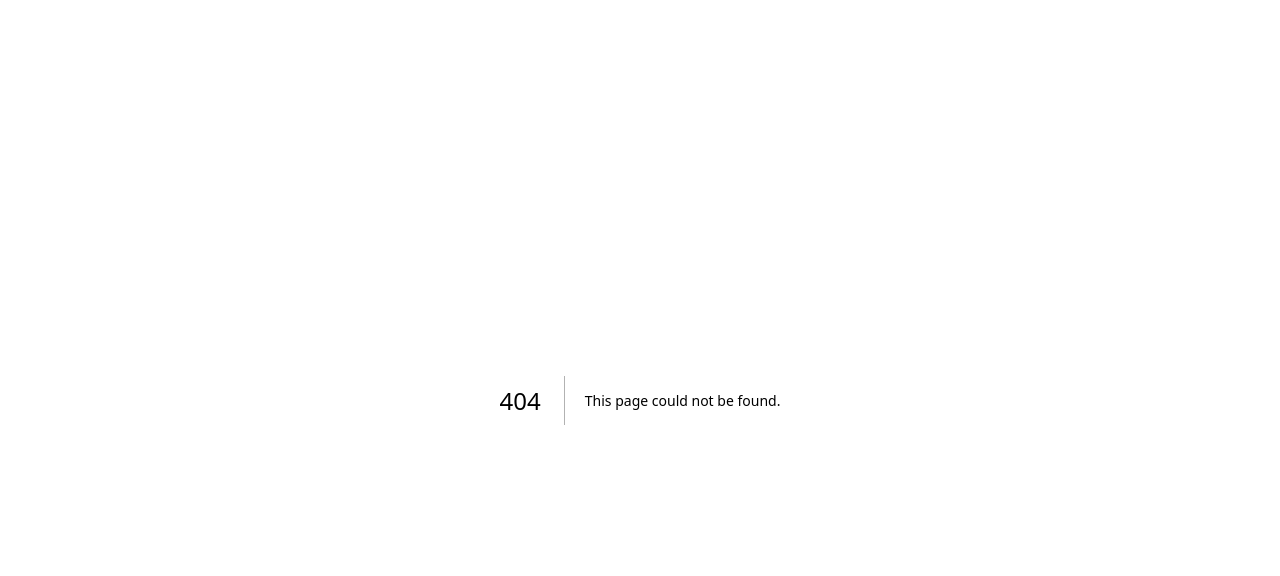
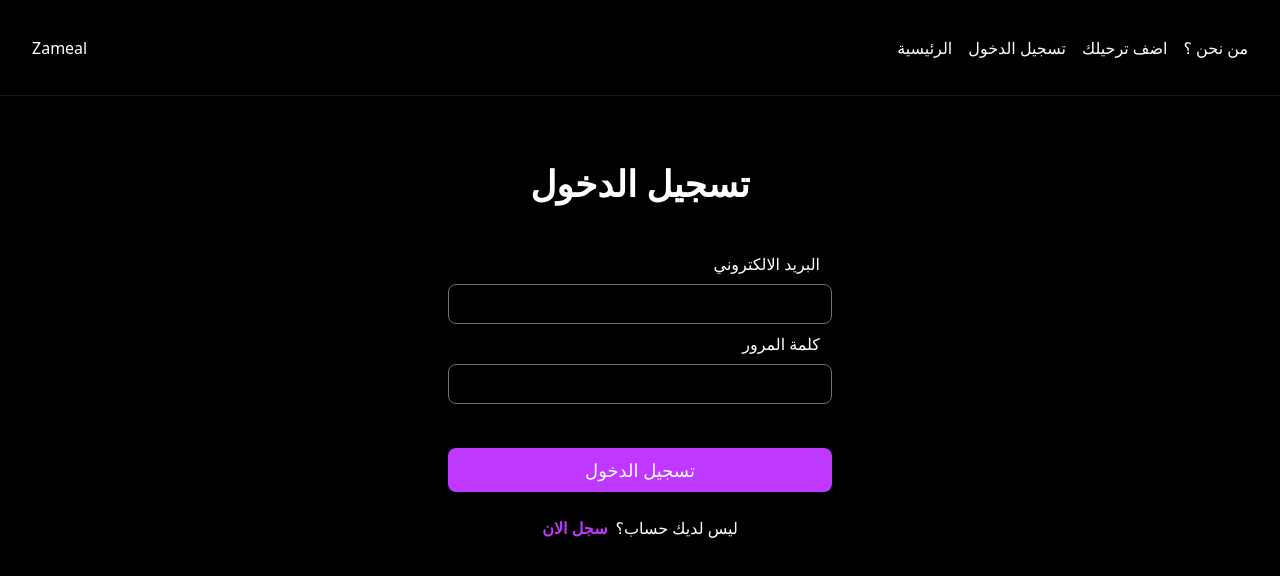
Before and after one commit to awabrh/ZamealClient, a Next.js app: page /login in a window 1280 px wide. Before the commit this address had no page. Shown: the top 576 px of the page. Built offline with nearby package versions, Linux system fonts and the light colour scheme.

Commit message:
created login screen

```diff
--- /dev/null
+++ b/components/LoginForm.tsx
@@ -0,0 +1,25 @@
+import React from 'react'
+import TextField from './TextField'
+
+function LoginForm() {
+  return (
+    <div className='flex flex-col items-center gap-6 p-4'>
+        <h2 className='text-4xl font-bold pb-6'>تسجيل الدخول</h2>
+        <div>
+            <TextField label='البريد الالكتروني' type='email'/>
+            <TextField label='كلمة المرور' type='password'/>
+        </div>
+        <button
+            className="bg-primary w-full mt-3 rounded-lg py-2 text-lg hover:bg-purple-900 transition-all"
+            onClick={() => {}}>
+            تسجيل الدخول
+        </button>
+        <div className='flex gap-2 font-light'>
+            <p>ليس لديك حساب؟</p>
+            <span className='font-bold text-primary cursor-pointer hover:text-purple-700 transition-all'>سجل الان</span>
+        </div>
+    </div>
+  )
+}
+
+export default LoginForm
--- a/components/Navbar.tsx
+++ b/components/Navbar.tsx
@@ -9,7 +9,7 @@ function Navbar() {
     // ------------------------------------------ mobile
     <div dir="ltr">
     { toggle ?
-        <div className="absolute w-screen h-screen ">
+        <div className="absolute w-screen h-screen">
             <div className="fixed w-full z-50 h-full bg-[#000000e2]  flex flex-row-reverse justify-end transition-all duration-100">
                 <HiX className="mx-7 my-2 hover:cursor-pointer" size={50} onClick={() => {setToggle((prevState) => (!prevState))}}/>
                 <div className="flex flex-col ml-24 justify-center items-center w-full h-full">
@@ -25,7 +25,7 @@ function Navbar() {
         : <></>
     }
 
-        <div className="flex items-center h-16 md:h-24 border-b-[1px] border-b-[#bdbdbd25] transition-all ">
+        <div className="flex items-center h-16 md:h-24 border-b-[1px] border-b-[#bdbdbd25] transition-all bg-black ">
             <div className="flex justify-between w-full items-center mx-8">
                 <div className="hover:cursor-pointer">Zameal</div>
 
--- a/components/StepIndicator.tsx
+++ b/components/StepIndicator.tsx
@@ -27,7 +27,7 @@ function StepIndicator({step} : StepIndicatorProps) {
     }
 
   return (
-    <div className='relative flex w-72 md:w-96 justify-between'>
+    <div className='relative -z-10 flex w-72 md:w-96 justify-between'>
         <div className={`absolute z-10 w-28 md:w-40 right-8 top-3.5 h-1 bg-${step2}`} ></div>
 
         <div className={`absolute z-10 w-28 md:w-40 left-8 top-3.5 h-1 bg-${step3}`}></div>
--- a/components/TextField.tsx
+++ b/components/TextField.tsx
@@ -17,7 +17,7 @@ function TextField({label, type, name, value, onChange, placeholder} : TextField
         <input
         type={type}
         name = {name}
-        className="w-full bg-black rounded-lg my-2 h-10 text-white p-4 transition-all"
+        className="w-full bg-black rounded-lg my-2 h-10 text-white p-4 transition-all border"
         value={value}
         onChange = {onChange}
         placeholder = {placeholder}
--- /dev/null
+++ b/pages/login.tsx
@@ -0,0 +1,16 @@
+import React from 'react'
+import LoginForm from '../components/LoginForm'
+import Navbar from '../components/Navbar'
+
+function login() {
+  return (
+    <div dir='rtl'>
+        <Navbar />
+        <div className='flex flex-col h-[32rem] items-center justify-center'>
+            <LoginForm />
+        </div>
+    </div>
+  )
+}
+
+export default login
```
